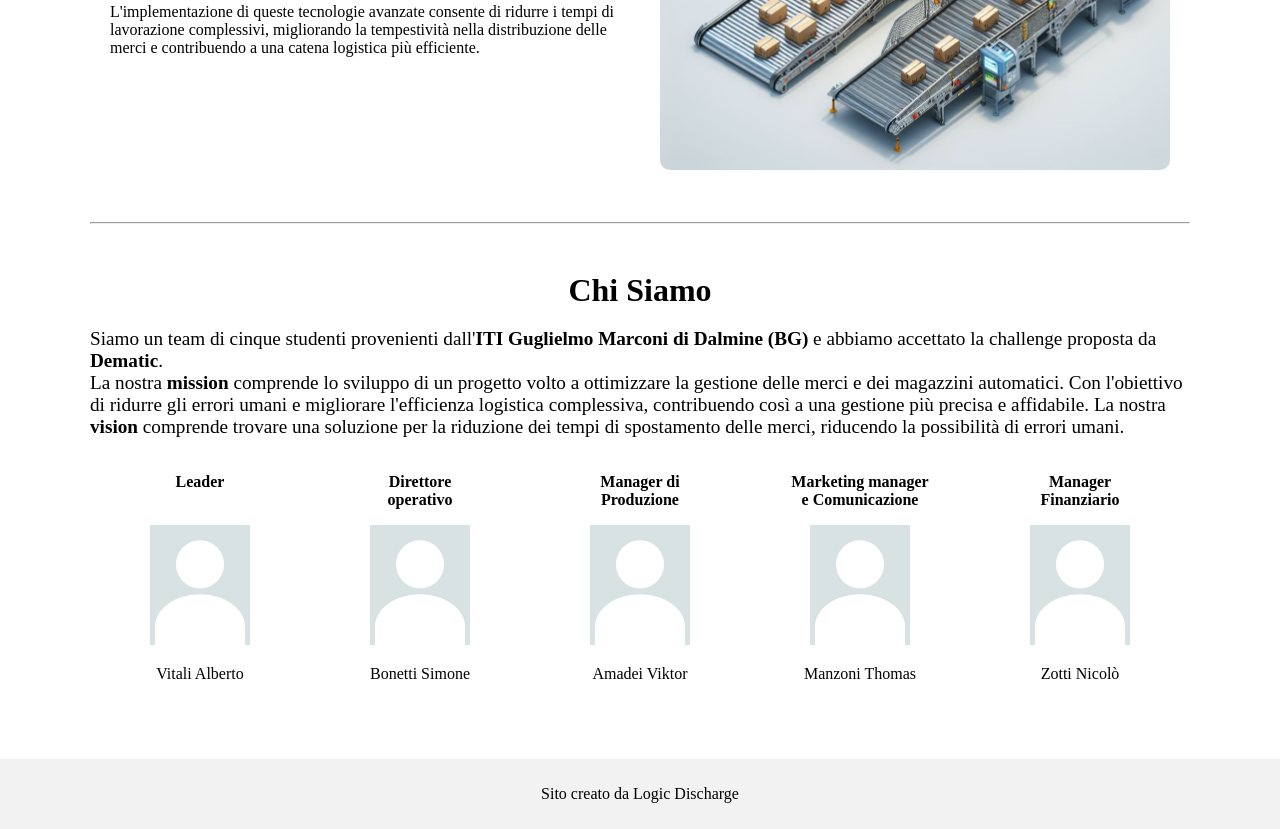
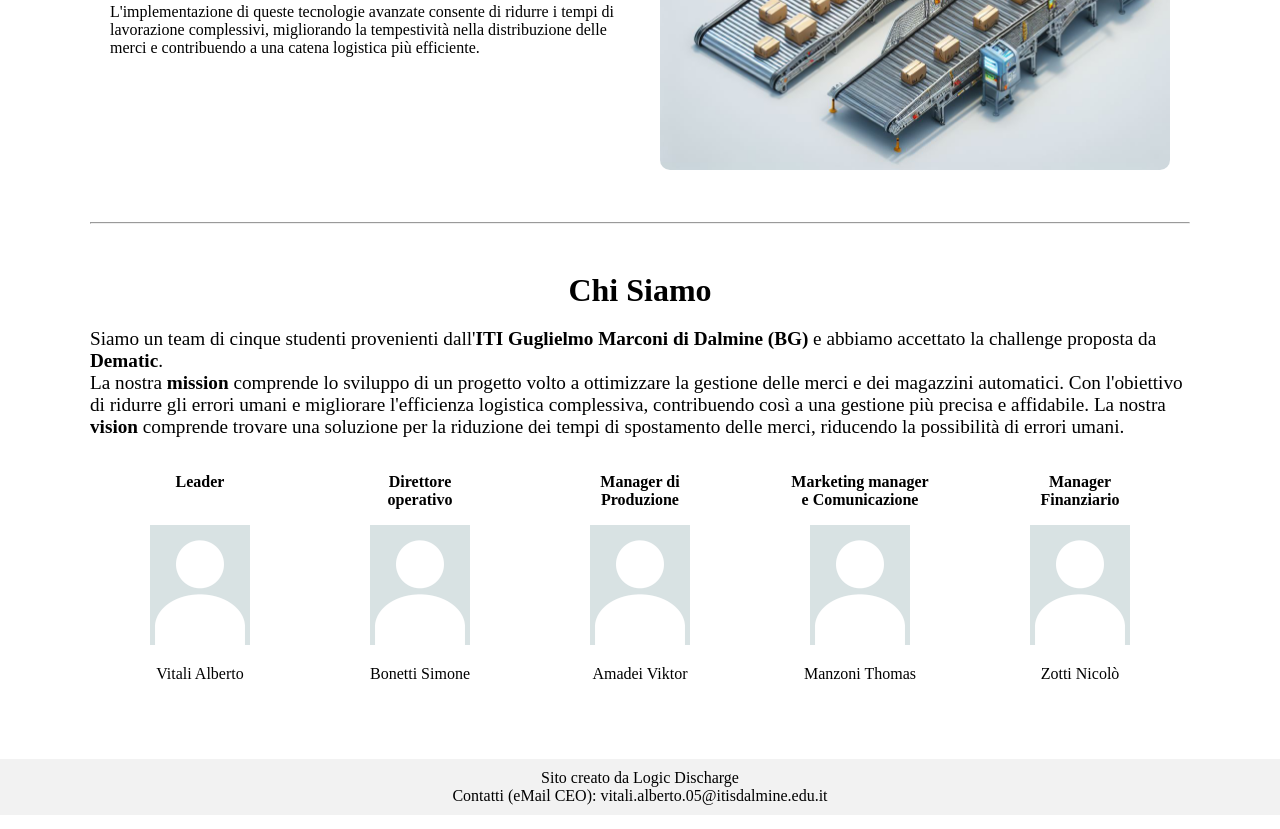
Before and after one commit to th0mmyy/LD, a plain HTML site: page index.html in a window 1280 px wide. Shown: the part 3034-3863 px from the top of the page. Drawn offline with Linux system fonts and the light colour scheme; a script that the page names is missing.

Commit message:
Update index.html

```diff
--- a/index.html
+++ b/index.html
@@ -149,7 +149,8 @@
 
   <!-- Footer -->
   <footer class="footer">
-    <p>Sito creato da Logic Discharge</p>
+    <div>Sito creato da Logic Discharge</div>
+    <div>Contatti (eMail CEO): vitali.alberto.05@itisdalmine.edu.it</div>
   </footer>
 
 </body>
```
